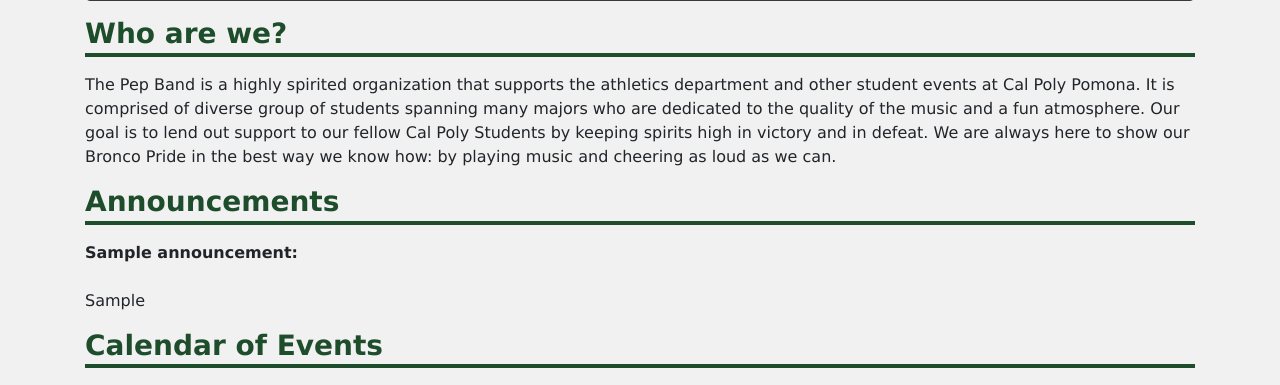
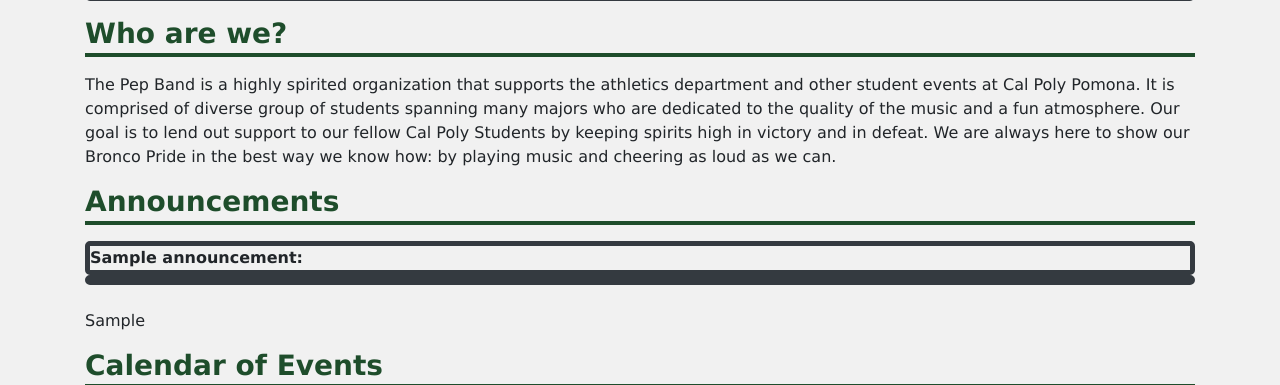
Before and after one commit to Trainzack/MarkTime, a Django app: page /MarkTime/ in a window 1280 px wide. Shown: the part 1082-1467 px from the top of the page. Run offline with Django 3.2, Linux system fonts and the light colour scheme; tables that the repository leaves empty hold one stand-in row (values such as "Sample post"); grey boxes marked "Sample" are stand-in pictures; some libraries are stand-ins or nearby versions; grey boxes are pictures that could not be loaded.

Commit message:
Update Index.html

```diff
--- a/MarkTimeSite/MarkTimeApp/templates/MarkTimeApp/Index.html
+++ b/MarkTimeSite/MarkTimeApp/templates/MarkTimeApp/Index.html
@@ -24,10 +24,10 @@
 
             <!-- For loop for announcements here -->
             {% for announcement in announcements %}
-                <p class="announcement-title">
+                <p class="announcement-title border-dark">
                     <b>{{ announcement.title }}:</b>
                 </p>
-                <p class="announcement-text">{{ announcement.information|linebreaks }}</p>
+                <p class="announcement-text border-dark">{{ announcement.information|linebreaks }}</p>
             {% endfor %}
         </div> <!-- End announcements -->
     {% endif %}
```
